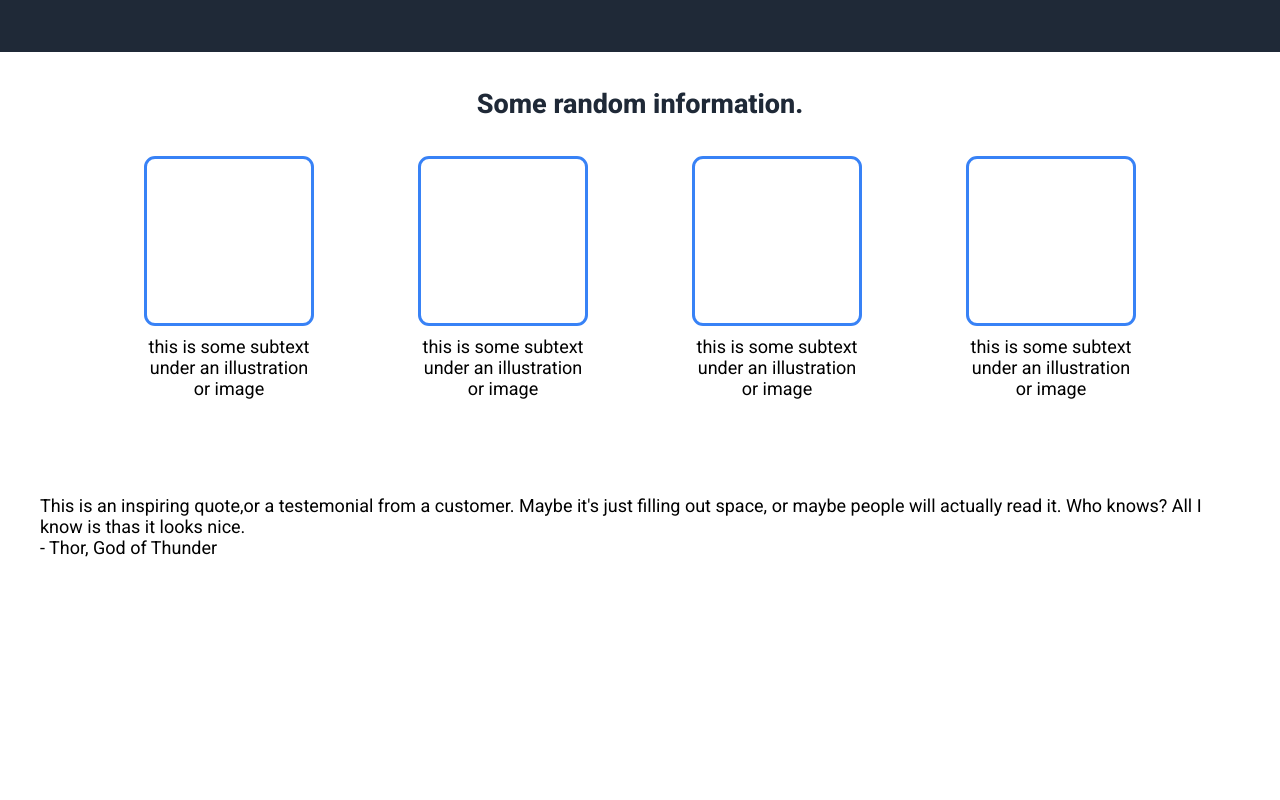
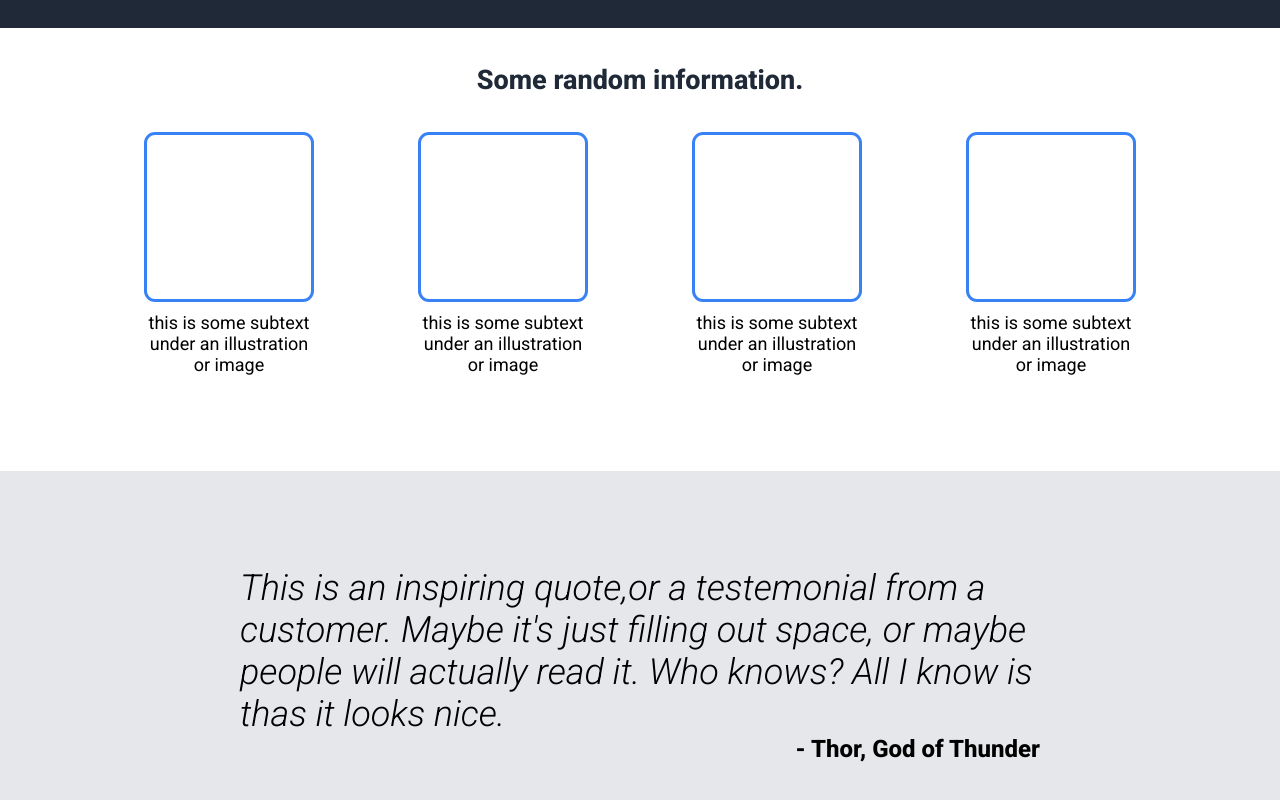
Before and after one commit to MrDBStig/TOP_Landing, a plain HTML site: page index.html in a window 1280 px wide. Shown: the part 398-1198 px from the top of the page. Before the commit the page ends 956 px from the top, so only its background shows below. Drawn offline with Linux system fonts and the light colour scheme.

Commit message:
Create quote section

```diff
--- a/index.html
+++ b/index.html
@@ -71,9 +71,11 @@
       <section class="section-quote">
         <div class="container">
           <p class="quote">
-            This is an inspiring quote,or a testemonial from a customer. Maybe
-            it's just filling out space, or maybe people will actually read it.
-            Who knows? All I know is thas it looks nice.
+            <em>
+              This is an inspiring quote,or a testemonial from a customer. Maybe
+              it's just filling out space, or maybe people will actually read
+              it. Who knows? All I know is thas it looks nice.
+            </em>
           </p>
           <span class="quote-author">- Thor, God of Thunder</span>
         </div>
--- a/style.css
+++ b/style.css
@@ -92,7 +92,7 @@ a:visited {
 
 .hero-description {
   max-width: 50rem;
-  margin: 2.4rem 0;
+  margin: 1.2rem 0;
   color: #e5e7eb;
 }
 
@@ -157,3 +157,23 @@ a:visited {
 }
 
 /* SECTION QUOTE */
+.section-quote {
+  background-color: #e5e7eb;
+  padding: 9.6rem 0;
+}
+
+.section-quote .container {
+  max-width: 80rem;
+}
+
+.quote {
+  font-size: 3.6rem;
+  font-weight: 300;
+}
+
+.quote-author {
+  display: block;
+  text-align: right;
+  font-weight: 800;
+  font-size: 2.4rem;
+}
```
